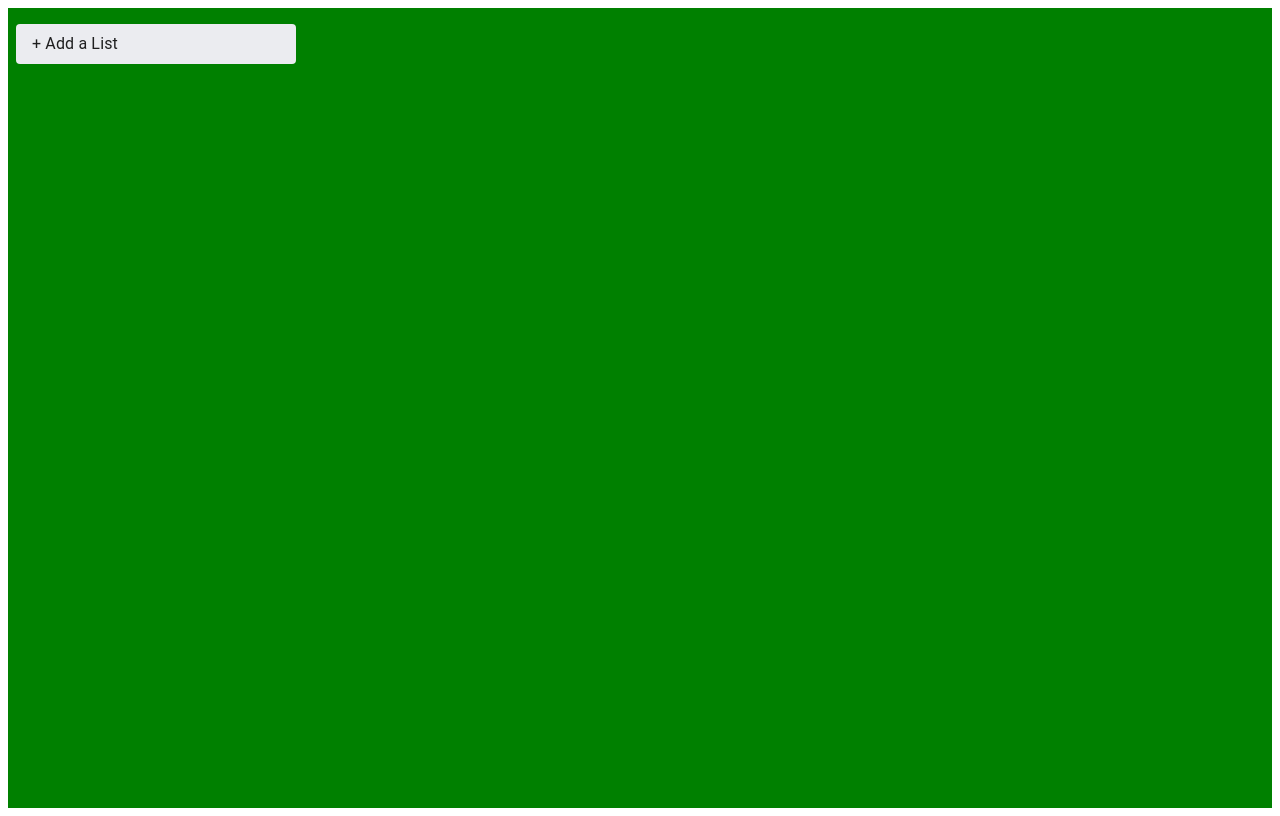
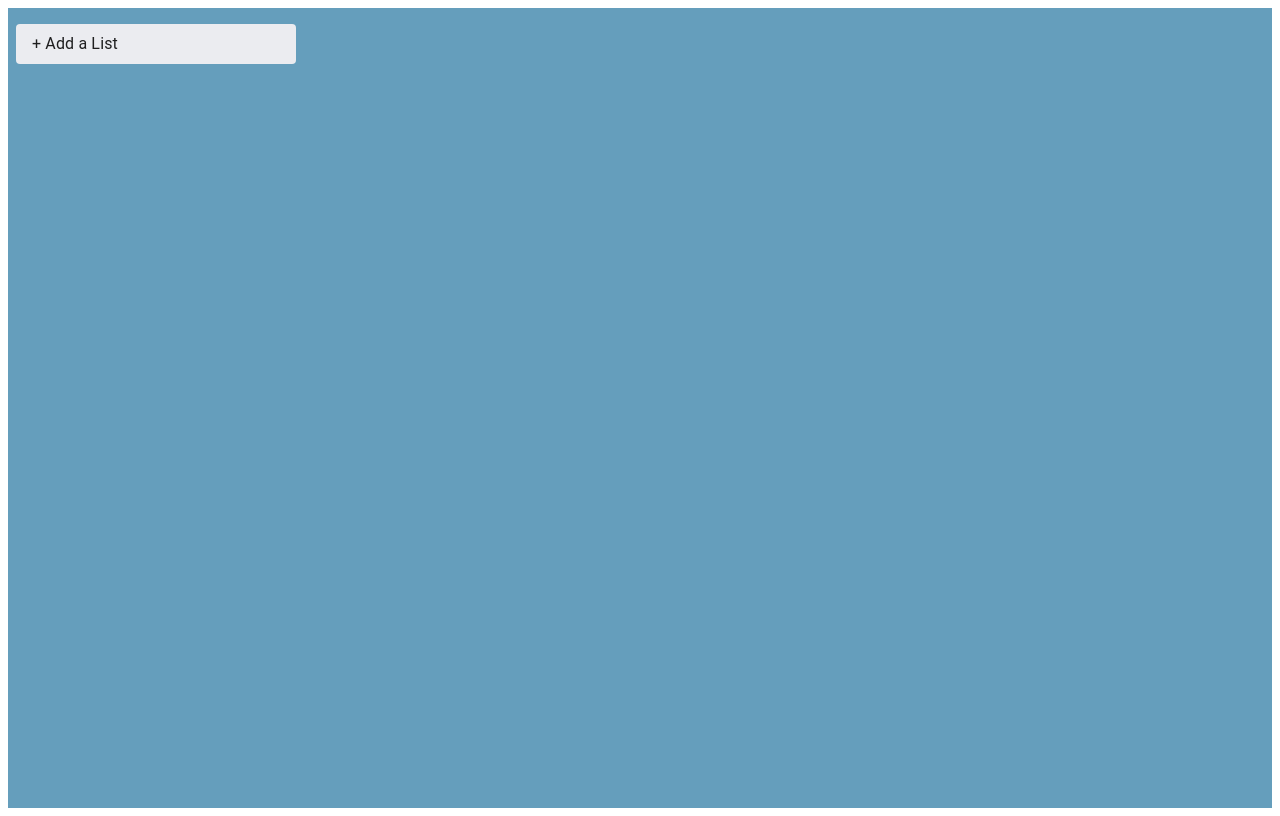
Before and after one commit to mberz2/tasklist, a React (Create React App) app: page / in a window 1280 px wide. Built offline with nearby package versions, Linux system fonts and the light colour scheme.

Commit message:
Moved Utils and Components into src

```diff
--- a/src/App.js
+++ b/src/App.js
@@ -1,9 +1,9 @@
 import React, { useState } from "react";
 import { v4 as uuid } from "uuid";
-import List from "../components/List";
-import store from "../utils/store";
-import StoreApi from "../utils/storeApi";
-import InputContainer from "../components/InputContainer";
+import List from "./components/List";
+import store from "./utils/store";
+import StoreApi from "./utils/storeApi";
+import InputContainer from "./components/InputContainer";
 import { makeStyles } from "@material-ui/core/styles";
 import { DragDropContext, Droppable } from "react-beautiful-dnd";
 
@@ -11,7 +11,7 @@ const useStyle = makeStyles((theme) => ({
   root: {
     display: "flex",
     minHeight: "100vh",
-    background: "green",
+    background: "#659ebc",
     width: "100%",
     overflowY: "auto"
   }
--- a/components/List.js
+++ b/src/components/List.js
@@ -9,7 +9,7 @@ import { Droppable, Draggable } from "react-beautiful-dnd";
 const useStyle = makeStyles((theme) => ({
   root: {
     minWidth: "300px",
-    backgroundColor: "#EBECF0",
+    backgroundColor: "#fbeec1",
     marginLeft: theme.spacing(1)
   },
   cardContainer: {
```
Also changed, not shown: src/components/Card.js (renamed from components/Card.js), src/components/InputCard.js (renamed from components/InputCard.js), src/components/InputContainer.js (renamed from components/InputContainer.js), src/components/Title.js (renamed from components/Title.js), src/utils/store.js (renamed from utils/store.js), src/utils/storeApi.js (renamed from utils/storeApi.js).
